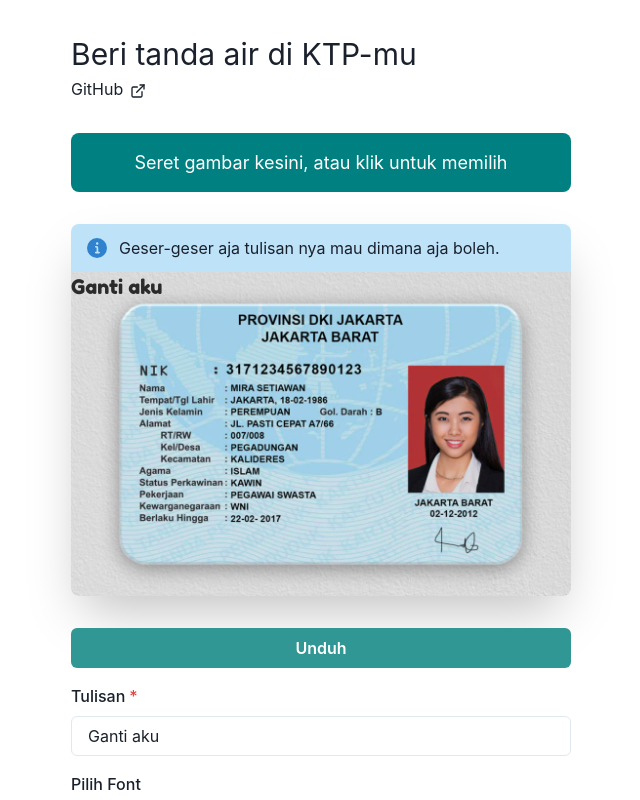
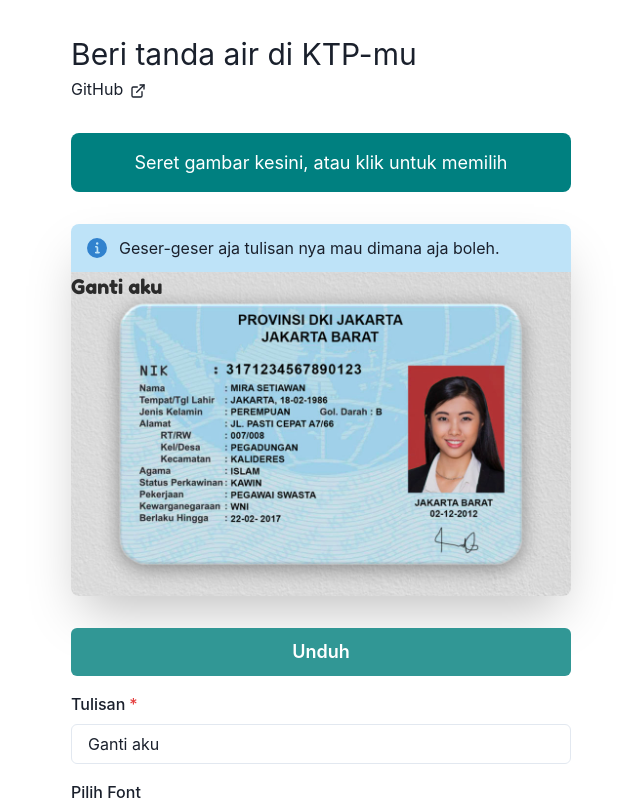
Before and after one commit to mukhlisakbr/tanda-air-ktp, a Next.js app: page / in a window 1280 px wide. Shown: the top 800 px of the page, without its empty margins (319-959 px from the left). Built offline with nearby package versions, Linux system fonts and the light colour scheme.

Commit message:
refactor: larger button

```diff
--- a/src/components/ImageEditor.tsx
+++ b/src/components/ImageEditor.tsx
@@ -19,7 +19,7 @@ import {
   AlertIcon,
 } from "@chakra-ui/react";
 import Draggable from "react-draggable";
-import React, { useState, useCallback, useRef } from "react";
+import React, { useState } from "react";
 import useScreenshot from "../hooks/useScreenshot";
 import { HexColorPicker } from "react-colorful";
 
@@ -69,6 +69,7 @@ export const ImageEditor = () => {
           <VStack spacing="4">
             <Button
               colorScheme="teal"
+              size="lg"
               type="submit"
               width="100%"
               isLoading={status === "loading"}
```
